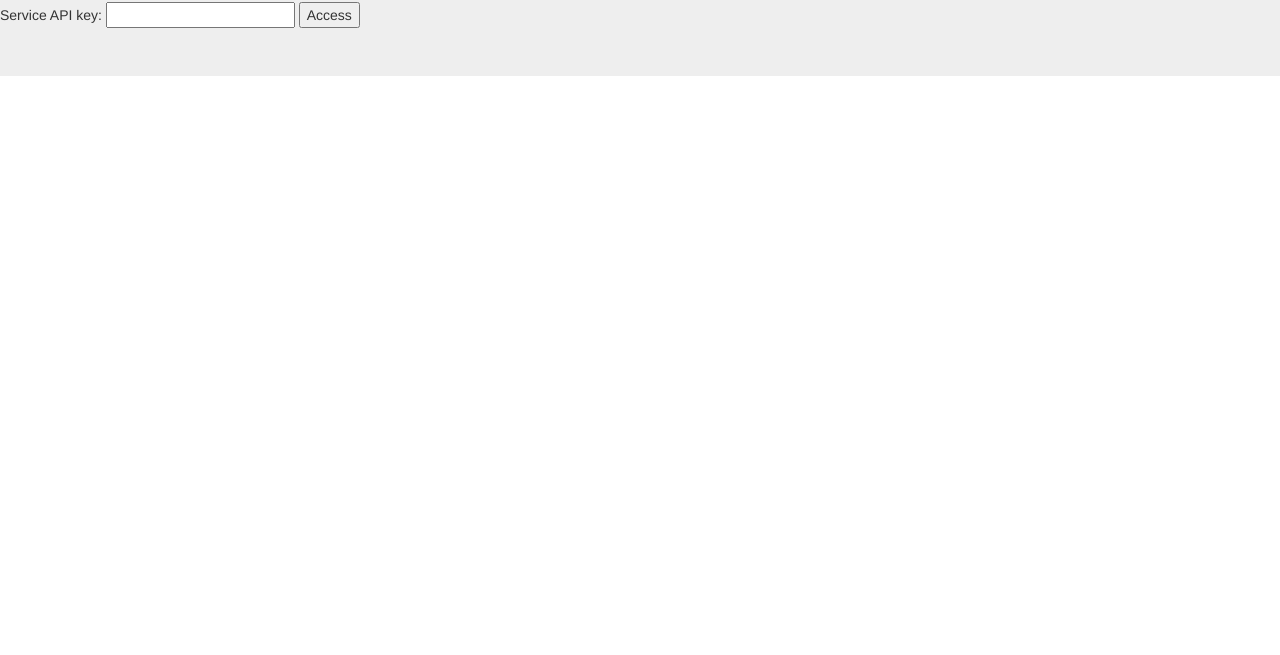
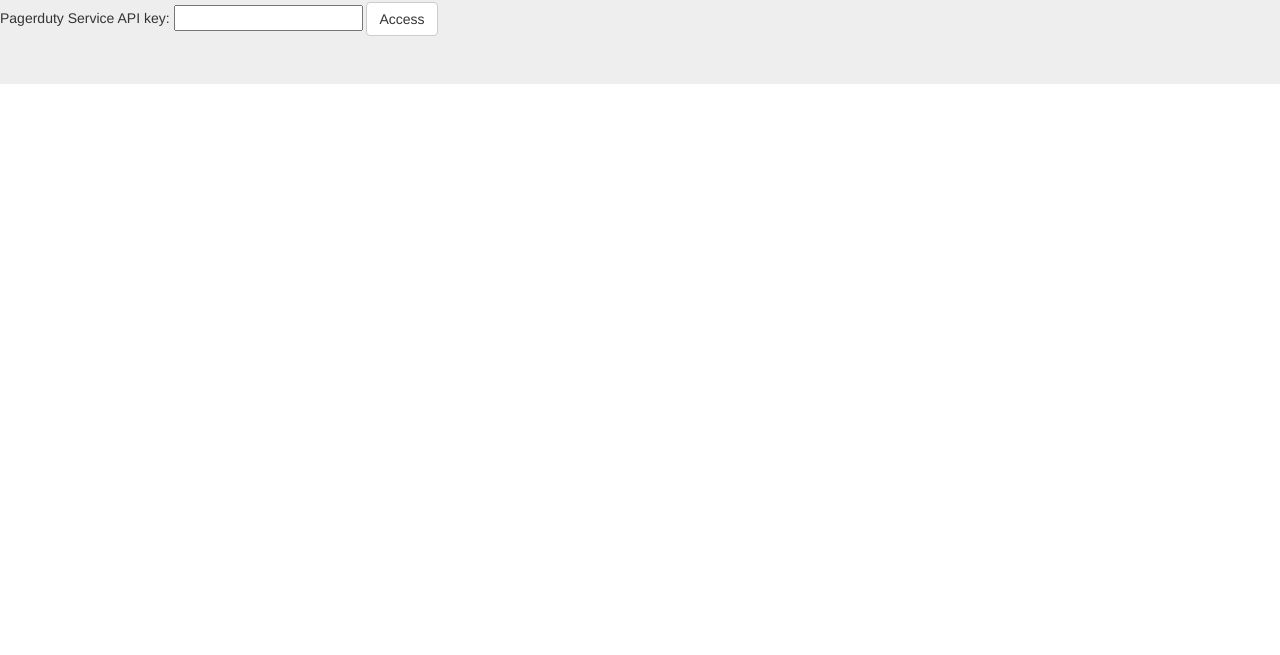
Before and after one commit to JohnnyJohnAndTheFunkyBunch/bloombuzz, a plain HTML site: page public_html/index.html in a window 1280 px wide. Shown: the part 145-800 px from the top of the page. Drawn offline with nearby package versions, Linux system fonts and the light colour scheme.

Commit message:
Fixed button

```diff
--- a/public_html/index.html
+++ b/public_html/index.html
@@ -6,13 +6,13 @@
       <div class="jumbotron">
           <h1>Bloombuzz</h1>
           <form action="service.php">
-              Service API key: <input type="text" mame="skey">
-              <input type="submit" value="Access">
+              Pagerduty Service API key: <input type="text" class="skey">
+              <button type="button" class="btn btn-default sbutton">Access</button>
       </div>
 </body>
 <script>
-    $(document).ready(function() {
-       $('#createsession').attr("href","session.php?s="+makeid());
+    $('.sbutton').click(function() {
+        window.location.href = "service.php?s="+$(".skey").val();
     });
 
 </script>
```
